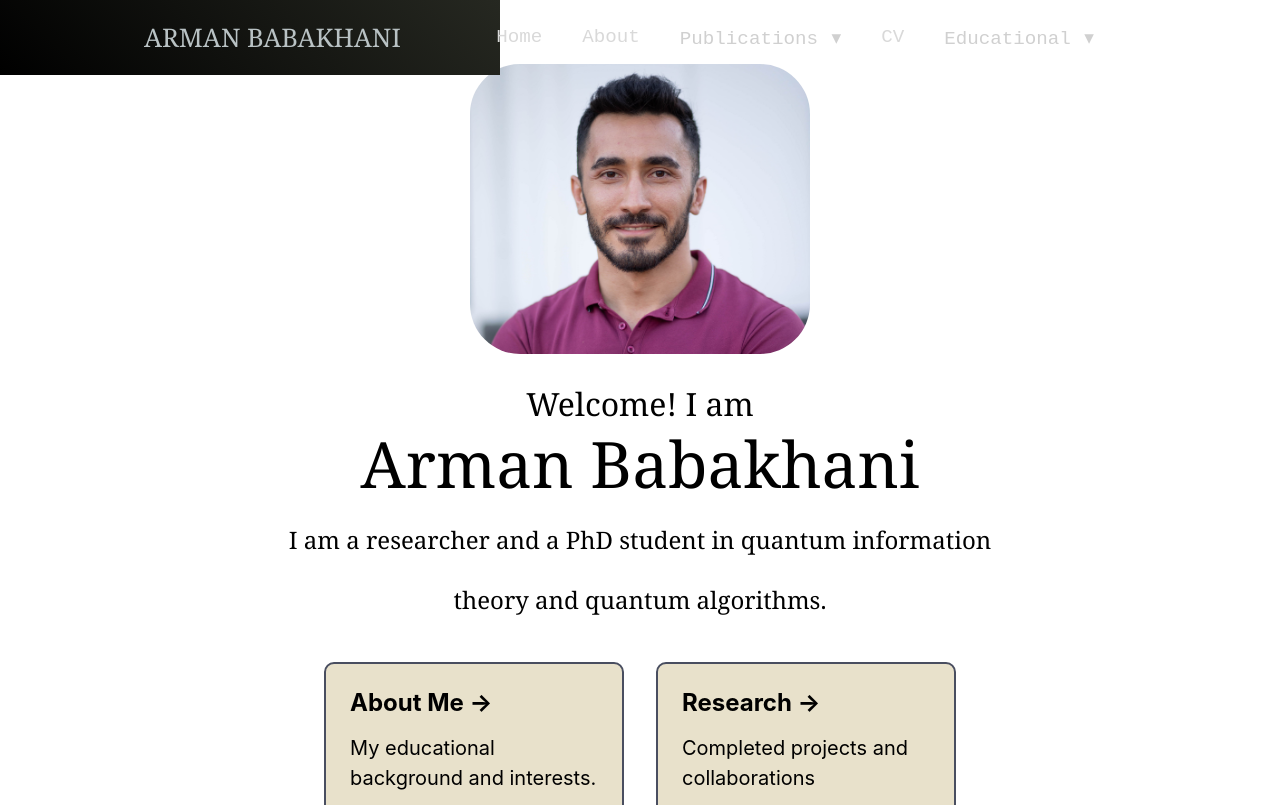
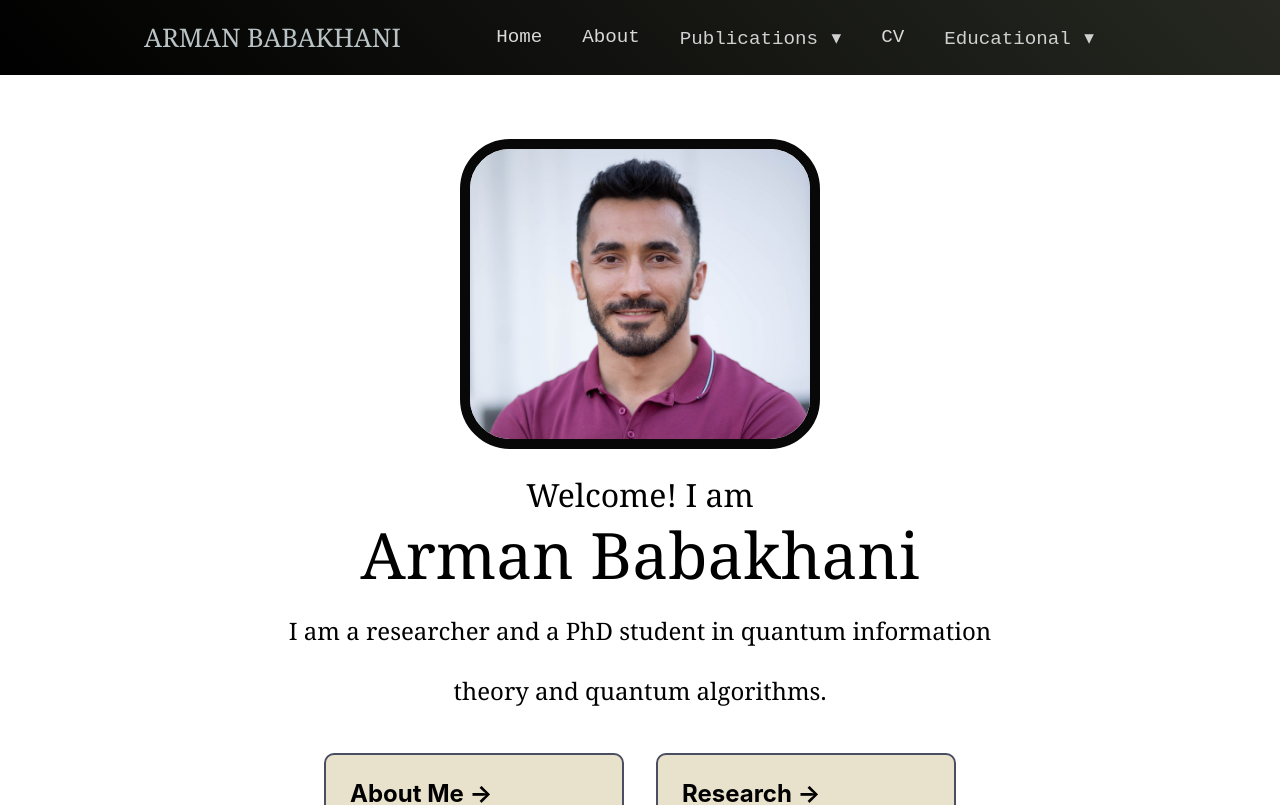
Before and after one commit to armanxbabakhani/ArmanWeb, a Next.js app: page / in a window 1280 px wide. Shown: the top 805 px of the page. Built offline with nearby package versions, Linux system fonts and the light colour scheme.

Commit message:
fixed the portrait borders and all!

```diff
--- a/component/layout.js
+++ b/component/layout.js
@@ -23,7 +23,7 @@ const Background = styled.div`
 position: absolute;
 left: 0px;
 right: 0px;
-top: 0px;
+top: 75px;
 display: flex;
 flex-direction: column;
 jutify-content: center;
@@ -106,7 +106,6 @@ const Backarrow = styled.div`
 export default function Layout({children}){
     const [isOpen, setIsOpen] = useState(false);
     return <>
-        <Background className={isOpen ? "open" : ""}>
         <head className={styles.navigation}>
             <div className={styles.brand}>
                 <a>Arman Babakhani</a>
@@ -174,6 +173,7 @@ export default function Layout({children}){
                     }
             </div>
         </head>
+        <Background className={isOpen ? "open" : ""}>
             <main className={styles.main}>
                 {children}
             </main>
--- a/pages/index.js
+++ b/pages/index.js
@@ -13,7 +13,7 @@ export default function Home() {
       </Head>
 
       <main className={styles.main}>
-        <div>
+        <div className={styles.pframe}>
           <Image src="/Arman_portrait_1.jpg" alt="Arman" width="340px" height="290px" className={styles.portrait}/>
         </div>
         <div className={styles.introbox}>
--- a/styles/Home.module.css
+++ b/styles/Home.module.css
@@ -48,15 +48,23 @@
   font-size: large;
   align-items: left;
 }
+
 .portrait{
-  padding: 15px;
-  border: 5px solid #090808;
+  position: absolute;
+  border: 10px transparent;
+  border-radius: 40px;
+}
+
+.pframe{
+  display: flex;
+  flex-direction: column;
+  justify-content: center;
+  border: 10px solid #090808;
   border-radius: 50px;
-  /*align-items: center;*/
+  align-items: center;
   /*max-width: 250px;
   max-height: 230px;*/
 }
-
 .footer {
   background-color: #414555;
 
--- a/styles/Layout.module.css
+++ b/styles/Layout.module.css
@@ -4,10 +4,11 @@
     top: 0px;
     height: 75px;
     background: linear-gradient(45deg, #000000, #262821);
-    min-width: 500px;
+    width: 100%;
     display: flex;
     flex-direction: row;
     justify-content: center;
+    margin: 0 0 100px;
     z-index: 2;
 }
 
```
Lines whose indentation alone changed are shown as unchanged.
